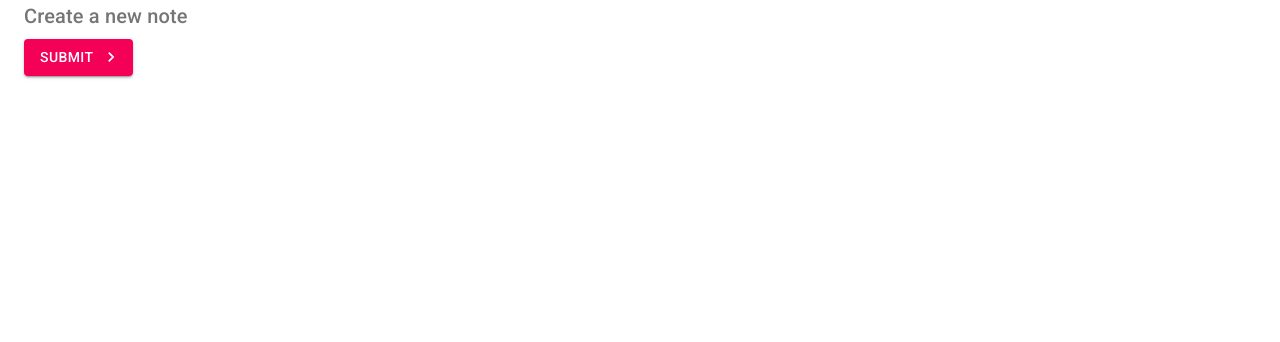
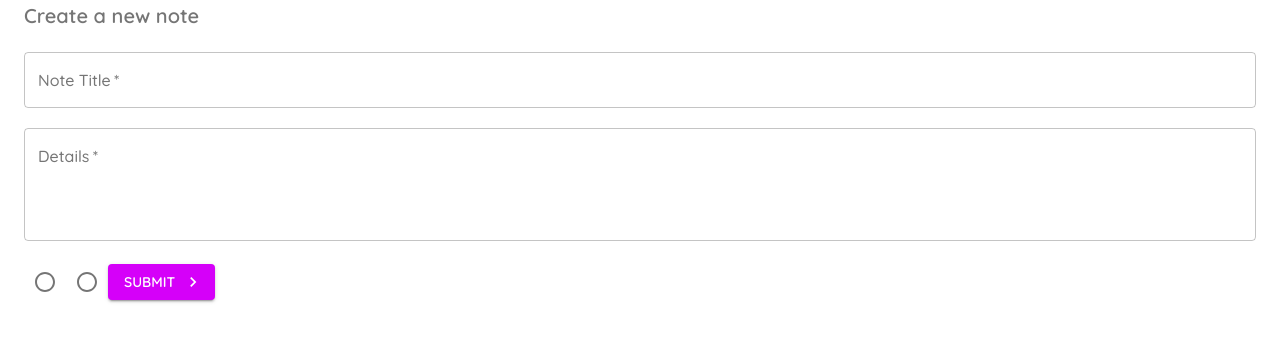
Before and after one commit to devhiko/mui-tuts, a React (Create React App) app: page /create in a window 1280 px wide. Shown: the top 342 px of the page. Built offline with nearby package versions, Linux system fonts and the light colour scheme.

Commit message:
come to radio buttons

```diff
--- a/src/App.js
+++ b/src/App.js
@@ -1,9 +1,30 @@
 import { BrowserRouter as Router, Switch, Route } from 'react-router-dom'
 import Notes from './pages/Notes'
 import Create from './pages/Create'
+import { createTheme, ThemeProvider } from '@material-ui/core'
+import { purple } from '@material-ui/core/colors'
+
+const theme = createTheme({
+  palette: {
+    primary: {
+      main: '#333',
+    },
+    secondary: purple
+  },
+  typography: {
+    fontFamily: 'Quicksand',
+    fontWeightLight: 400,
+    fontWeightRegular: 500,
+    fontWeightMedium: 600,
+    fontWeightBold: 700,
+  }
+})
+
 
 function App() {
+
   return (
+    <ThemeProvider theme={theme}>
       <Router>
         <Switch>
           <Route exact path="/">
@@ -14,6 +35,7 @@
           </Route>
         </Switch>
       </Router>
+    </ThemeProvider>
   );
 }
 
--- a/src/index.css
+++ b/src/index.css
@@ -1,3 +1,5 @@
+@import url('https://fonts.googleapis.com/css2?family=Quicksand:wght@300;400;500;600;700&display=swap');
+
 body {
   margin: 0;
   padding: 0;
--- a/src/pages/Create.js
+++ b/src/pages/Create.js
@@ -1,10 +1,46 @@
-import React from 'react'
+import React, { useState } from 'react'
 import Typography from '@material-ui/core/Typography'
 import Button from '@material-ui/core/Button'
 import Container from '@material-ui/core/Container'
 import KeyboardArrowRight from '@material-ui/icons/KeyboardArrowRight'
+import { makeStyles } from '@material-ui/core'
+import TextField from '@material-ui/core/TextField'
+import Radio from '@material-ui/core/Radio'
+
+const useStyles = makeStyles({
+  field: {
+    marginTop: 20,
+    marginBottom: 20,
+    display: 'block'
+  }
+
+})
 
 export default function Create() {
+  const classes = useStyles();
+
+  const [title, setTitle] = useState('')
+  const [details, setDetails] = useState('')
+  const [titleError, setTitleError] = useState(false)
+  const [detailsError, setDetailsError] = useState(false)
+
+  const handleSubmit = (e) => {
+    e.preventDefault();
+
+    setTitleError(false);
+    setDetailsError(false);
+
+    if (title == '') {
+      setTitleError(true)
+    }
+    if (details == '') {
+      setDetailsError(true)
+    }
+
+    if (title && details) {
+      console.log(title, details)
+    }
+  }
   return (
     <Container>
       <Typography
@@ -15,15 +51,48 @@
       >
         Create a new note
       </Typography>
+
+      <form
+        onSubmit={handleSubmit}
+        noValidate
+        autoComplete='off'
+      >
+        <TextField
+          onChange={(e) => { setTitle(e.target.value) }}
+          className={classes.field}
+          label='Note Title'
+          variant='outlined'
+          color='secondary'
+          value={title}
+          fullWidth
+          error={titleError}
+          required
+        />
+        <TextField
+          onChange={(e) => { setDetails(e.target.value) }}
+          className={classes.field}
+          label='Details'
+          variant='outlined'
+          color='secondary'
+          value={details}
+          multiline
+          minRows={4}
+          fullWidth
+          error={detailsError}
+          required
+        />
+        <Radio value='test' />
+        <Radio value='test 1' />
         <Button
           type='submit'
           color='secondary'
           variant='contained'
-        onClick={() => alert('clicked !')}
           endIcon={<KeyboardArrowRight />}
         >
           Submit
         </Button>
+      </form>
+
     </Container>
   )
 }
```
Lines whose indentation alone changed are shown as unchanged.
